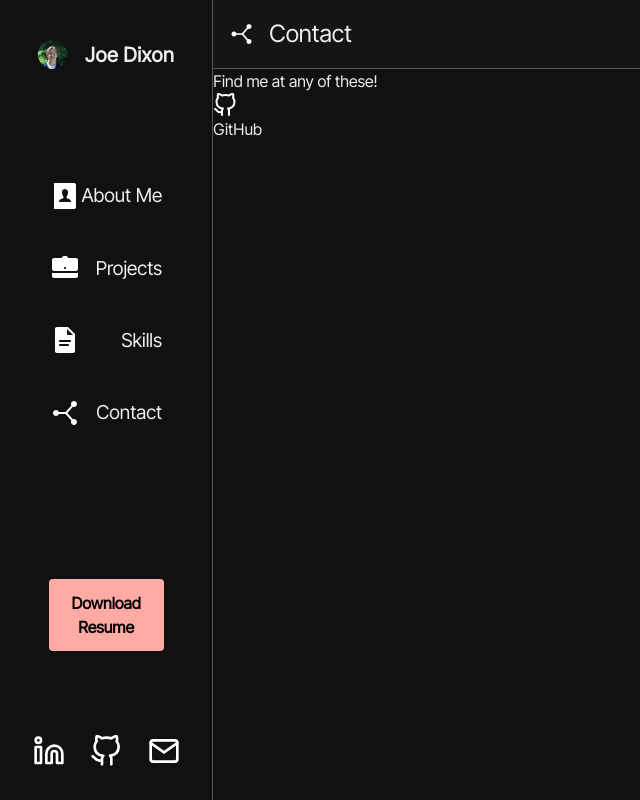
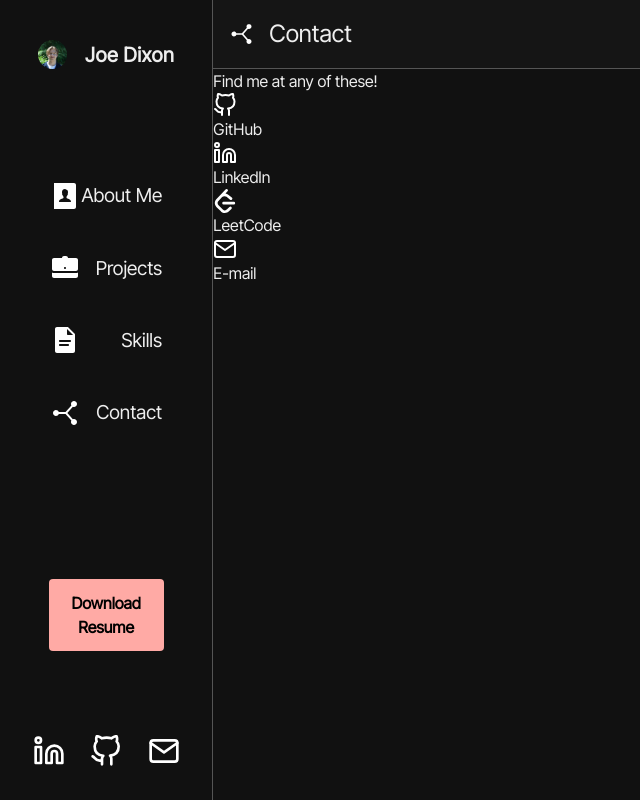
Before and after one commit to joerdixon/my-portfolio-2, a React (Create React App) app: page / in a window 1280 px wide. Both pictures are taken after a click on the element "Contact". Shown: the whole page, without its empty margins (0-640 px from the left). Built offline with nearby package versions, Linux system fonts and the light colour scheme.

Commit message:
added more contact links

```diff
--- a/src/components/Page/Pages/Contact/Links.jsx
+++ b/src/components/Page/Pages/Contact/Links.jsx
@@ -1,16 +1,30 @@
-import React, { useState } from 'react'
+import React from 'react'
 // Logo SVG's
 import ghsvg from '../../../../assets/logos/github.svg'
 import lisvg from '../../../../assets/logos/linkedin.svg'
 import lcsvg from '../../../../assets/logos/leetcode.svg'
 import gmsvg from '../../../../assets/icons/mail.svg'
-import contact from '../../../../assets/icons/contact.svg'
 
 const links = [
     {
         name: "GitHub",
         url: "https://github.com/joerdixon",
         icon: ghsvg
+    },
+    {
+        name: "LinkedIn",
+        url: "https://www.linkedin.com/in/joerdixon/",
+        icon: lisvg
+    },
+    {
+        name: "LeetCode",
+        url: "https://leetcode.com/joseph35dixon/",
+        icon: lcsvg
+    },
+    {
+        name: "E-mail",
+        url: "mailto:joseph35dixon@gmail.com",
+        icon: gmsvg
     },
 ]
 
```
